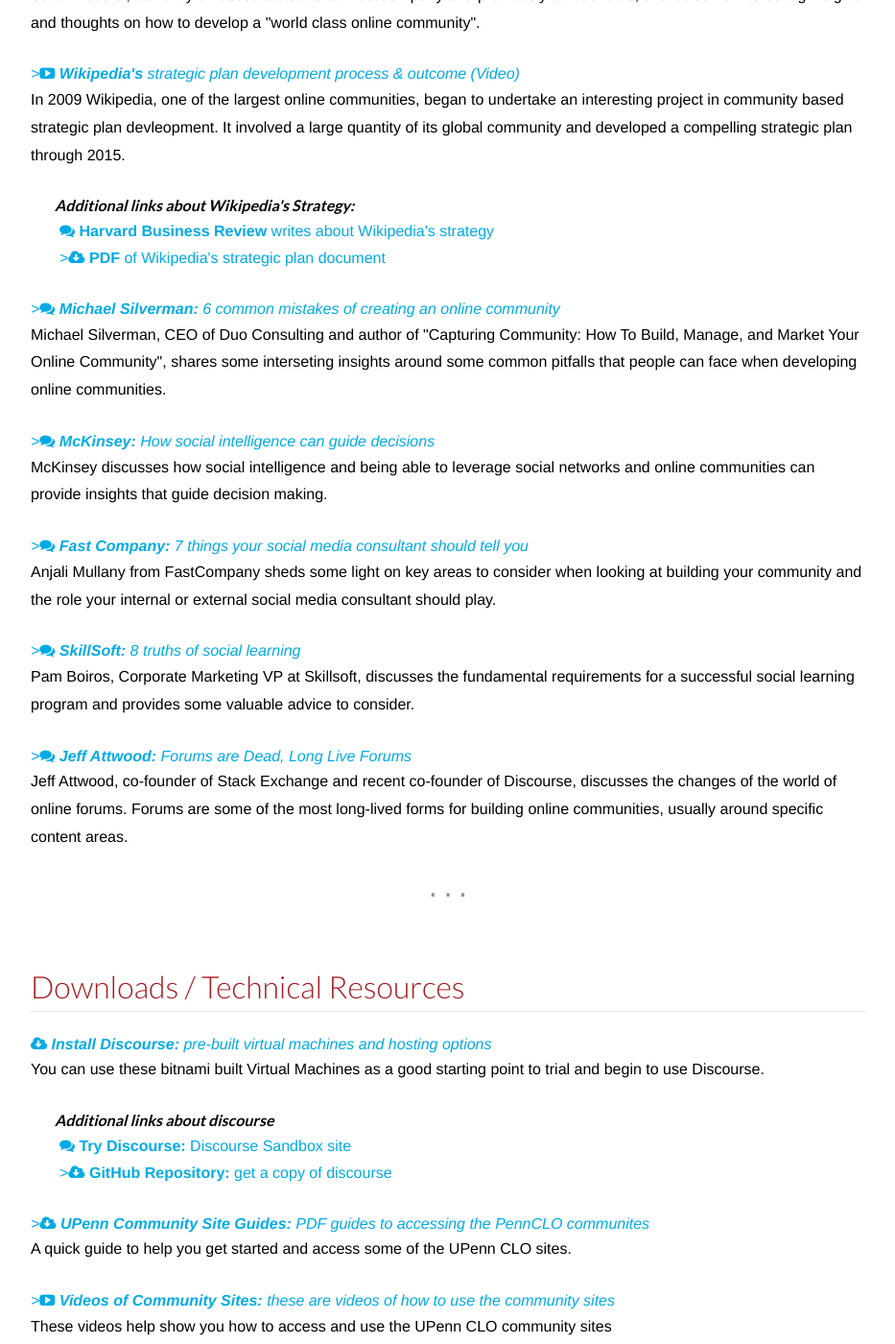
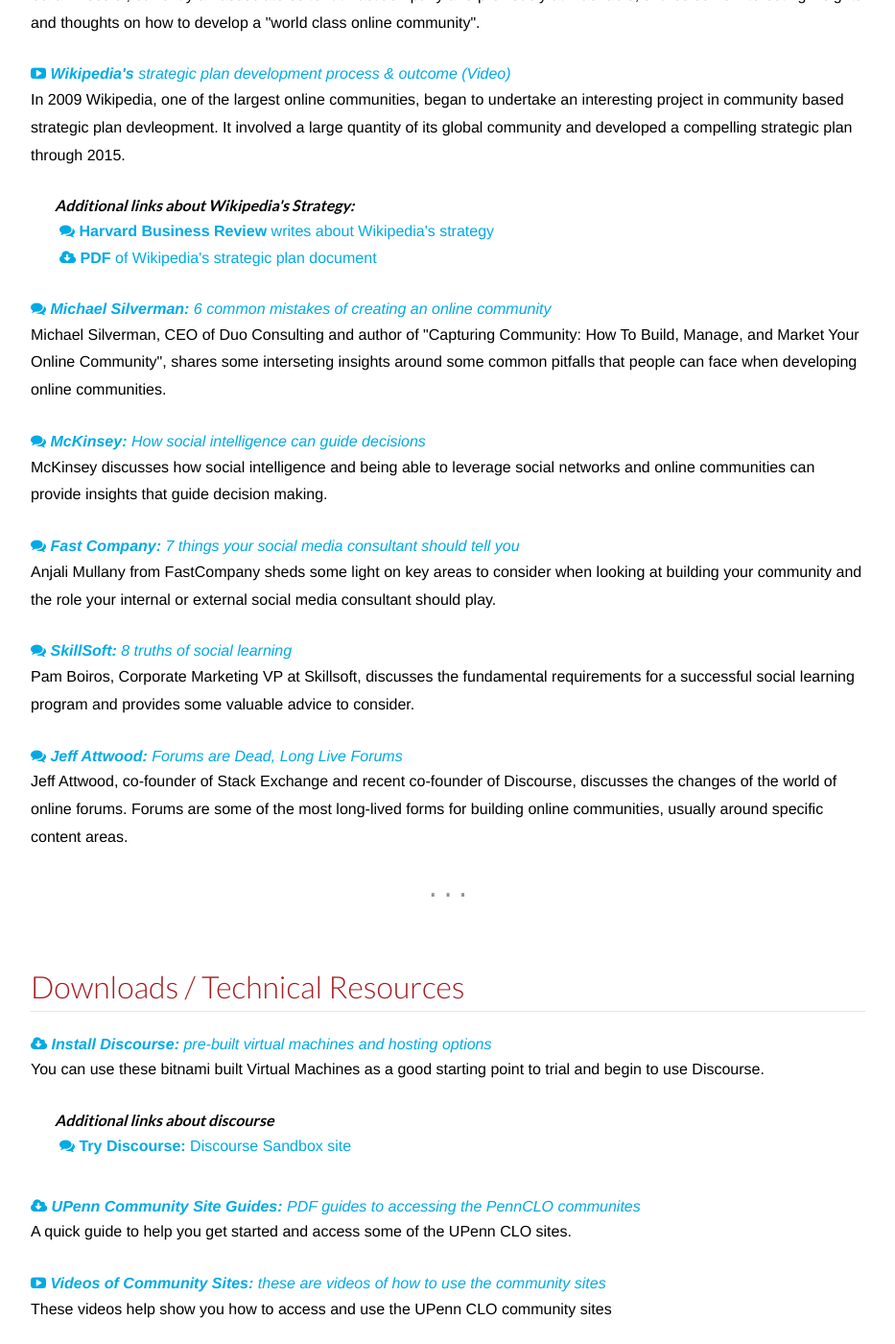
Before and after one commit to sschafft/UPenn, a Jekyll site: the page built from index.html, in a window 1280 px wide and 1400 px high, scrolled down 3724 px. Shown: the whole window at 96% size, without its empty margins (323-1256 px from the left). Built offline with Jekyll 4.4.1, drawn with Linux system fonts in a browser that asks for light colours; the list of posts is cut into pages by our own code; comment, search, counter and statistics services are not loaded.

Commit message:
> change

```diff
--- a/index.html
+++ b/index.html
@@ -67,48 +67,48 @@
 		<h2>Additional Resources</h2>
 		<p> The following IS a collection of a variety of interesting resources, talks, and articles centered around online community development and social media strategy. This is by no means an exhaustive list and please feel free to sugguest any additions you think would be helpful by adding to the <a href="#discussion">discussion</a> at the end of this page.</p>
 
-		<h4> <a href="http://www.youtube.com/watch?v=Xe1TZaElTAs" target="_blank">><span aria-hidden="true" class="icon-youtube-play"></span> <strong>Clay Shirky:</strong> Love, internet style (Video)</a></h4>
+		<h4> <a href="http://www.youtube.com/watch?v=Xe1TZaElTAs" target="_blank"><span aria-hidden="true" class="icon-youtube-play"></span> <strong>Clay Shirky:</strong> Love, internet style (Video)</a></h4>
 		<p>
 		Noted Internet thinker and author Clay Shirky delivered one of the opening "provocations" at Supernova 2007. Using a 1300-year-old Japanese shrine as a metaphor, Clay explained how the New Network changes the basic dynamics of business and collective creativity.
 		</p>
 
-		<h4> <a href="http://mashable.com/2011/01/12/online-community-business/" target="_blank">><span aria-hidden="true" class="icon-comments"></span> <strong>Mashable:</strong> Tips on online community building</a></h4>
+		<h4> <a href="http://mashable.com/2011/01/12/online-community-business/" target="_blank"><span aria-hidden="true" class="icon-comments"></span> <strong>Mashable:</strong> Tips on online community building</a></h4>
 		<p>
 		Sarah Kessler, currently an associate editor at FastCompany and previously at Mashable, shares some interesting insights and thoughts on how to develop a "world class online community".
 		</p>
 
-		<h4> <a href="http://vimeo.com/28437347" target="_blank">><span aria-hidden="true" class="icon-youtube-play"></span> <strong>Wikipedia's</strong> strategic plan development process & outcome (Video)</a></h4>
+		<h4> <a href="http://vimeo.com/28437347" target="_blank"><span aria-hidden="true" class="icon-youtube-play"></span> <strong>Wikipedia's</strong> strategic plan development process & outcome (Video)</a></h4>
 		<p>
 		In 2009 Wikipedia, one of the largest online communities, began to undertake an interesting project in community based strategic plan devleopment. It involved a large quantity of its global community and developed a compelling strategic plan through 2015.
 		<div class="extra_links">
 			<h4><strong> Additional links about Wikipedia's Strategy:</strong></h4>
 			<a href="http://blogs.hbr.org/cs/2010/02/wikimedia_strategy_ideas_for_s.html"><span aria-hidden="true" class="icon-comments"></span> <strong>Harvard Business Review</strong> writes about Wikipedia's strategy</a>
 
-			<a href="http://upload.wikimedia.org/wikipedia/commons/c/c0/WMF_StrategicPlan2011_spreads.pdf" target="_blank">><span aria-hidden="true" class="icon-cloud-download"></span> <strong>PDF </strong>of Wikipedia's strategic plan document</a>
+			<a href="http://upload.wikimedia.org/wikipedia/commons/c/c0/WMF_StrategicPlan2011_spreads.pdf" target="_blank"><span aria-hidden="true" class="icon-cloud-download"></span> <strong>PDF </strong>of Wikipedia's strategic plan document</a>
 		</div>
 		</p>
 
-		<h4> <a href="http://www.convinceandconvert.com/brand-communities/6-common-mistakes-in-online-community-development/" target="_blank">><span aria-hidden="true" class="icon-comments"></span> <strong>Michael Silverman:</strong> 6 common mistakes of creating an online community</a></h4>
+		<h4> <a href="http://www.convinceandconvert.com/brand-communities/6-common-mistakes-in-online-community-development/" target="_blank"><span aria-hidden="true" class="icon-comments"></span> <strong>Michael Silverman:</strong> 6 common mistakes of creating an online community</a></h4>
 		<p>
 		Michael Silverman, CEO of Duo Consulting and author of "Capturing Community: How To Build, Manage, and Market Your Online Community", shares some interseting insights around some common pitfalls that people can face when developing online communities.
 		</p>
 
-		<h4> <a href="http://www.mckinsey.com/insights/high_tech_telecoms_internet/how_social_intelligence_can_guide_decisions" target="_blank">><span aria-hidden="true" class="icon-comments"></span> <strong>McKinsey:</strong> How social intelligence can guide decisions</a></h4>
+		<h4> <a href="http://www.mckinsey.com/insights/high_tech_telecoms_internet/how_social_intelligence_can_guide_decisions" target="_blank"><span aria-hidden="true" class="icon-comments"></span> <strong>McKinsey:</strong> How social intelligence can guide decisions</a></h4>
 		<p>
 		McKinsey discusses how social intelligence and being able to leverage social networks and online communities can provide insights that guide decision making.
 		</p>
 
-		<h4> <a href="http://www.fastcompany.com/3000052/7-things-your-social-media-consultant-should-tell-you" target="_blank">><span aria-hidden="true" class="icon-comments"></span> <strong>Fast Company:</strong> 7 things your social media consultant should tell you</a></h4>
+		<h4> <a href="http://www.fastcompany.com/3000052/7-things-your-social-media-consultant-should-tell-you" target="_blank"><span aria-hidden="true" class="icon-comments"></span> <strong>Fast Company:</strong> 7 things your social media consultant should tell you</a></h4>
 		<p>
 		Anjali Mullany from FastCompany sheds some light on key areas to consider when looking at building your community and the role your internal or external social media consultant should play.
 		</p>
 
-		<h4> <a href="assets/files/8-truths-social-learning.pdf" target="_blank">><span aria-hidden="true" class="icon-comments"></span> <strong>SkillSoft:</strong> 8 truths of social learning</a></h4>
+		<h4> <a href="assets/files/8-truths-social-learning.pdf" target="_blank"><span aria-hidden="true" class="icon-comments"></span> <strong>SkillSoft:</strong> 8 truths of social learning</a></h4>
 		<p>
 		Pam Boiros, Corporate Marketing VP at Skillsoft, discusses the fundamental requirements for a successful social learning program and provides some valuable advice to consider.
 		</p>
 
-		<h4> <a href="http://blog.discourse.org/2013/06/forums-are-dead-long-live-forums/" target="_blank">><span aria-hidden="true" class="icon-comments"></span> <strong>Jeff Attwood:</strong> Forums are Dead, Long Live Forums</a></h4>
+		<h4> <a href="http://blog.discourse.org/2013/06/forums-are-dead-long-live-forums/" target="_blank"><span aria-hidden="true" class="icon-comments"></span> <strong>Jeff Attwood:</strong> Forums are Dead, Long Live Forums</a></h4>
 		<p>
 		Jeff Attwood, co-founder of Stack Exchange and recent co-founder of Discourse, discusses the changes of the world of online forums. Forums are some of the most long-lived forms for building online communities, usually around specific content areas.
 		</p>
@@ -124,16 +124,16 @@
 				<h4><strong> Additional links about discourse</strong></h4>
 				<a href="http://try.discourse.org/" target="_blank"><span aria-hidden="true" class="icon-comments"></span> <strong>Try Discourse:</strong> Discourse Sandbox site</a>
 
-				<a href="https://github.com/discourse/discourse" target="_blank">><span aria-hidden="true" class="icon-cloud-download"></span> <strong>GitHub Repository:</strong> get a copy of discourse</a>
+				<a href="https://github.com/discourse/discourse" target="_blank">
 			</div>
 		</p>
 
-		<h4> <a href="#" target="_blank">><span aria-hidden="true" class="icon-cloud-download"></span> <strong>UPenn Community Site Guides:</strong> PDF guides to accessing the PennCLO communites</a></h4>
+		<h4> <a href="#" target="_blank"><span aria-hidden="true" class="icon-cloud-download"></span> <strong>UPenn Community Site Guides:</strong> PDF guides to accessing the PennCLO communites</a></h4>
 		<p>
 		A quick guide to help you get started and access some of the UPenn CLO sites.
 		</p>
 
-		<h4> <a href="#" target="_blank">><span aria-hidden="true" class="icon-youtube-play"></span> <strong>Videos of Community Sites:</strong> these are videos of how to use the community sites</a></h4>
+		<h4> <a href="#" target="_blank"><span aria-hidden="true" class="icon-youtube-play"></span> <strong>Videos of Community Sites:</strong> these are videos of how to use the community sites</a></h4>
 		<p>
 		These videos help show you how to access and use the UPenn CLO community sites
 		</p>
```
